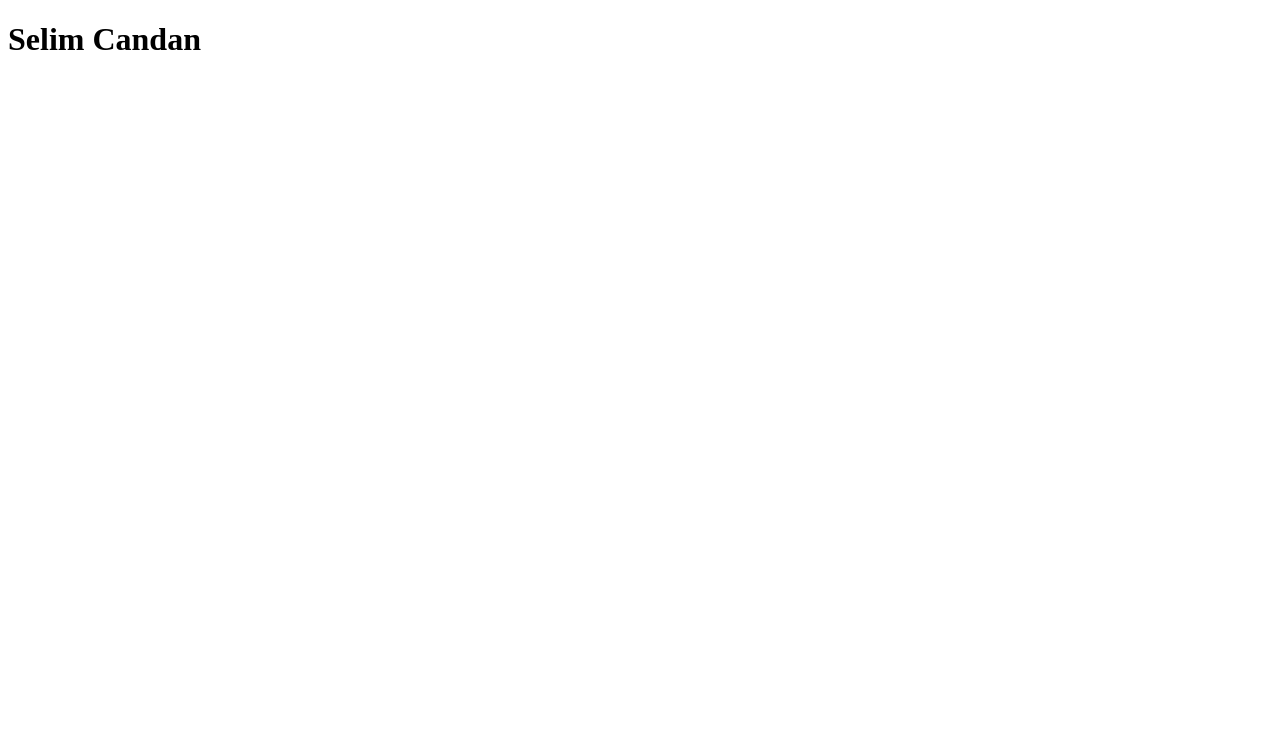
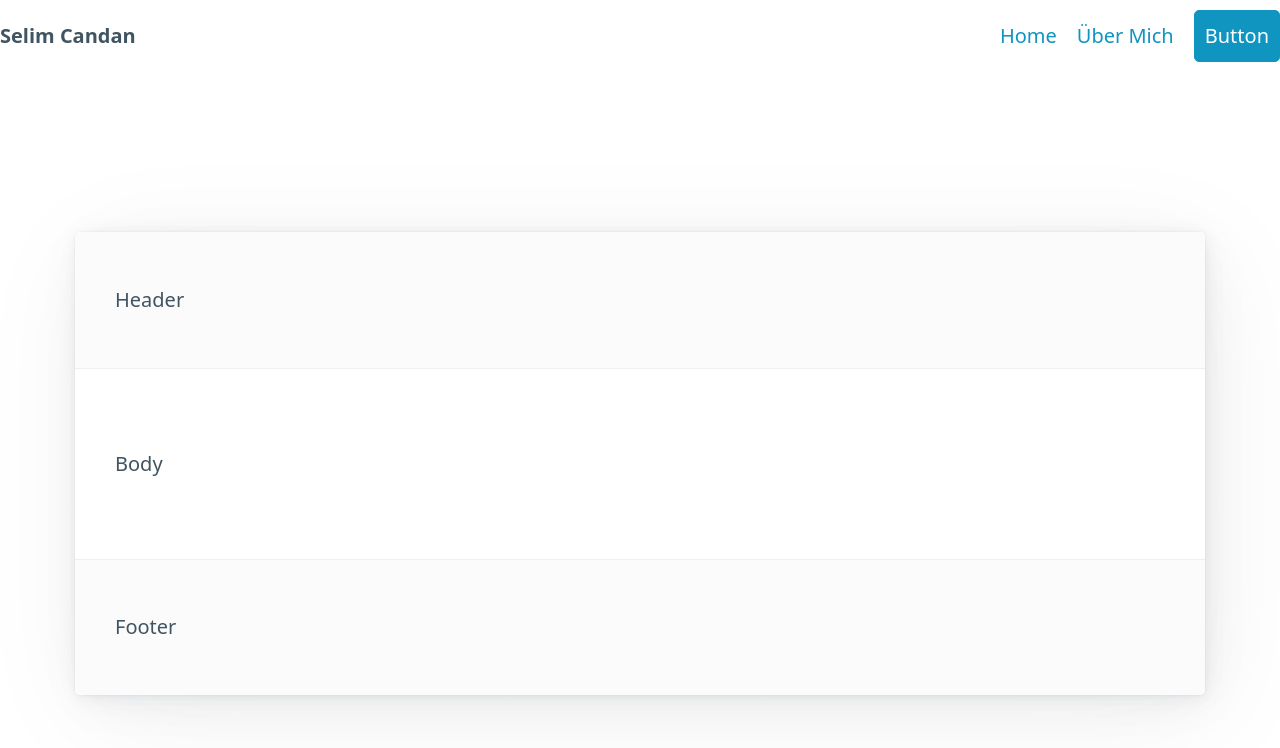
Before and after one commit to candanselim/candanselim.github.io, a plain HTML site: page index.html in a window 1280 px wide. Drawn offline with nearby package versions, Linux system fonts and the light colour scheme.

Commit message:
nav und main eklendi

```diff
--- a/index.html
+++ b/index.html
@@ -4,9 +4,26 @@
     <meta charset="UTF-8">
     <meta http-equiv="X-UA-Compatible" content="IE=edge">
     <meta name="viewport" content="width=device-width, initial-scale=1.0">
+    <link rel="stylesheet" href="https://unpkg.com/@picocss/pico@latest/css/pico.min.css">
     <title>Selim Candan</title>
 </head>
 <body>
-    <h1>Selim Candan</h1>
+    <nav>
+        <ul>
+          <li><strong>Selim Candan</strong></li>
+        </ul>
+        <ul>
+          <li><a href="#">Home</a></li>
+          <li><a href="#">Über Mich</a></li>
+          <li><a href="#" role="button">Button</a></li>
+        </ul>
+      </nav>
+      <main class="container">
+        <article>
+            <header>Header</header>
+            Body
+            <footer>Footer</footer>
+          </article>
+      </main>
 </body>
 </html>
```
